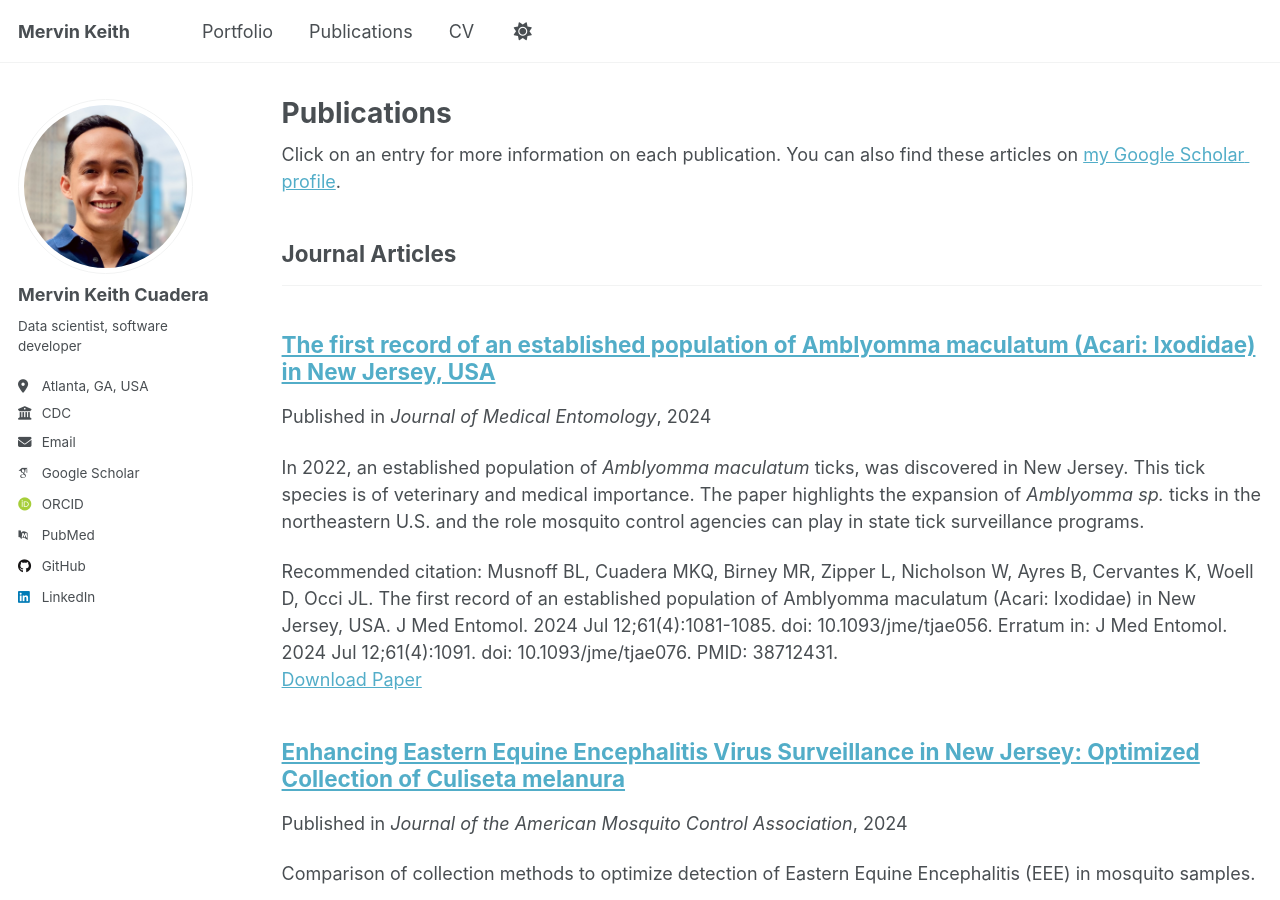
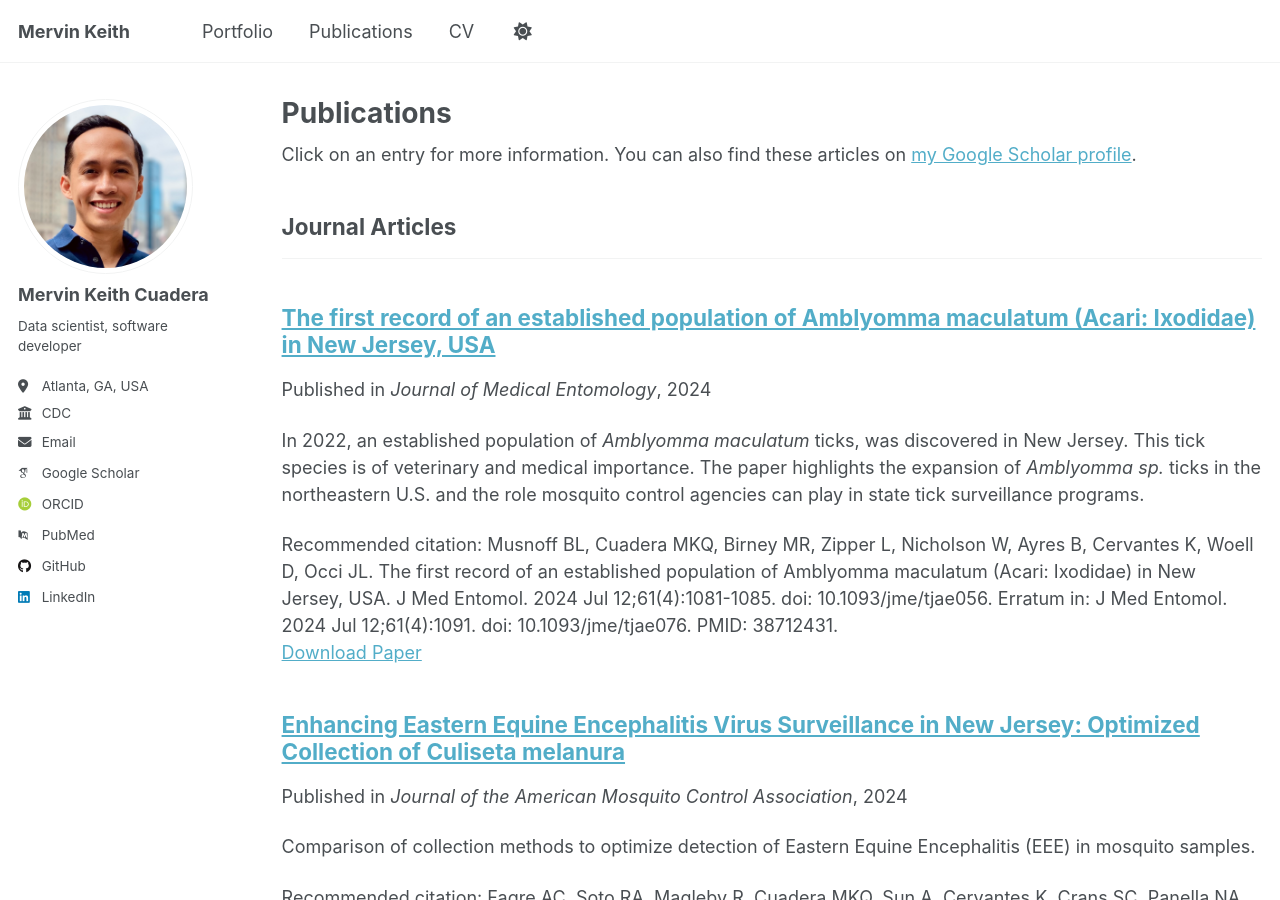
Before and after one commit to mcuadera/mcuadera.github.io, a Jekyll site: the page built from _pages/publications.html, in a window 1280 px wide and 900 px high. Built offline with Jekyll 4.4.1, drawn with Linux system fonts in a browser that asks for light colours; some web fonts are replaced; a script that is not in the unit is left out.

Commit message:
Update publications.html

```diff
--- a/_pages/publications.html
+++ b/_pages/publications.html
@@ -6,7 +6,7 @@ author_profile: true
 ---
 
 {% if site.author.googlescholar %}
-  <div class="wordwrap">Click on an entry for more information on each publication. You can also find these articles on <a href="{{site.author.googlescholar}}">my Google Scholar profile</a>.</div>
+  <div class="wordwrap">Click on an entry for more information. You can also find these articles on <a href="{{site.author.googlescholar}}">my Google Scholar profile</a>.</div>
 {% endif %}
 
 {% include base_path %}
```
